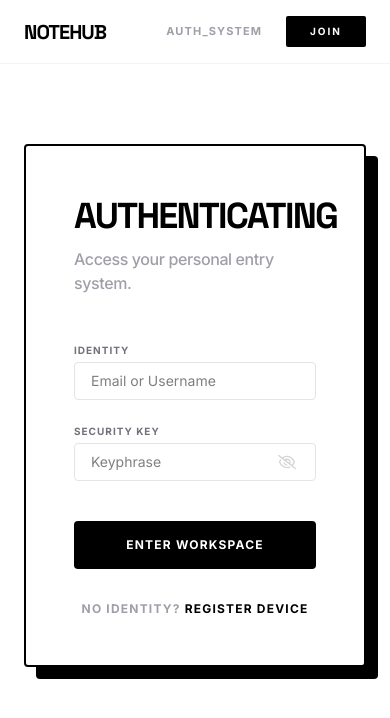
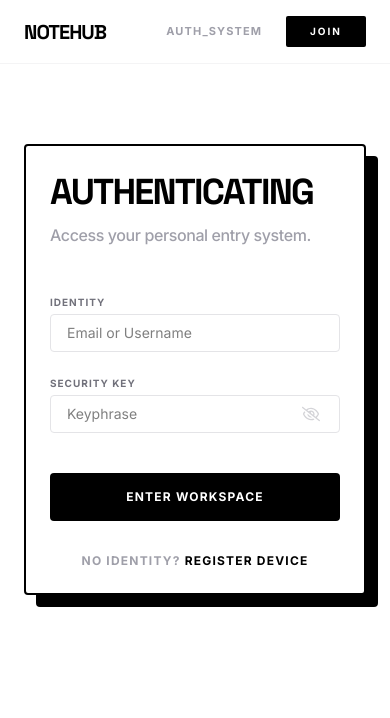
Before and after one commit to AdityaK0/NoteAppFrontend, a React (Vite) app: page /login in a window 390 px wide. Shown: the top 718 px of the page. Built offline with nearby package versions, Linux system fonts and the light colour scheme; no server answers.

Commit message:
responsiveness

```diff
--- a/src/pages/Home/Home.jsx
+++ b/src/pages/Home/Home.jsx
@@ -154,7 +154,7 @@ function Home() {
           {/* Header Section */}
           <div className="flex flex-col md:flex-row md:items-end justify-between gap-6">
             <div>
-              <h1 className="text-5xl font-black text-black mb-2 tracking-tighter uppercase font-['Space_Grotesk'] leading-none">
+              <h1 className="text-3xl md:text-5xl font-black text-black mb-2 tracking-tighter uppercase font-['Space_Grotesk'] leading-none">
                 {view === 'notes' ? 'Notes Studio' : 'Notes Studio'}
               </h1>
               <p className="text-zinc-400 font-medium tracking-tight text-sm uppercase tracking-[0.2em]">
@@ -182,7 +182,7 @@ function Home() {
 
           {/* Stats Grid - Compact for SaaS feel */}
           {!loading && allNotes.length > 0 && (
-            <div className="grid grid-cols-2 lg:grid-cols-4 gap-3">
+            <div className="grid grid-cols-1 sm:grid-cols-2 lg:grid-cols-4 gap-3">
               {[
                 { label: view === 'notes' ? 'Total_Entries' : 'Active_Tasks', value: view === 'notes' ? allNotes.length : allNotes.filter(n => n.category === 'Daily Work' && !n.is_completed).length },
                 { label: view === 'notes' ? 'Pinned_Files' : 'Finalized', value: view === 'notes' ? allNotes.filter(n => n.ispinned).length : allNotes.filter(n => n.category === 'Daily Work' && n.is_completed).length },
--- a/src/pages/Login/Login.jsx
+++ b/src/pages/Login/Login.jsx
@@ -66,7 +66,7 @@ function Login() {
       <Navbar />
 
       <div className="flex items-center justify-center px-6 py-20">
-        <div className="w-full max-w-[440px] border-2 border-black p-12 shadow-[12px_12px_0px_0px_rgba(0,0,0,1)] bg-white" style={{ borderRadius: '4px' }}>
+        <div className="w-full max-w-[440px] border-2 border-black p-6 md:p-12 shadow-[12px_12px_0px_0px_rgba(0,0,0,1)] bg-white" style={{ borderRadius: '4px' }}>
           <form onSubmit={handleLogin}>
             <div className="mb-12">
               <h4 className="text-4xl font-black text-black mb-2 tracking-tighter uppercase font-['Space_Grotesk'] leading-tight">
--- a/src/pages/Register/Register.jsx
+++ b/src/pages/Register/Register.jsx
@@ -73,7 +73,7 @@ function Register() {
       <Navbar />
 
       <div className="flex items-center justify-center px-6 py-12">
-        <div className="w-full max-w-[500px] border-2 border-black p-12 shadow-[12px_12px_0px_0px_rgba(0,0,0,1)] bg-white" style={{ borderRadius: '4px' }}>
+        <div className="w-full max-w-[500px] border-2 border-black p-6 md:p-12 shadow-[12px_12px_0px_0px_rgba(0,0,0,1)] bg-white" style={{ borderRadius: '4px' }}>
           <form onSubmit={handleRegister}>
             <div className="mb-12">
               <h4 className="text-4xl font-black text-black mb-2 tracking-tighter uppercase font-['Space_Grotesk'] leading-tight">
```
